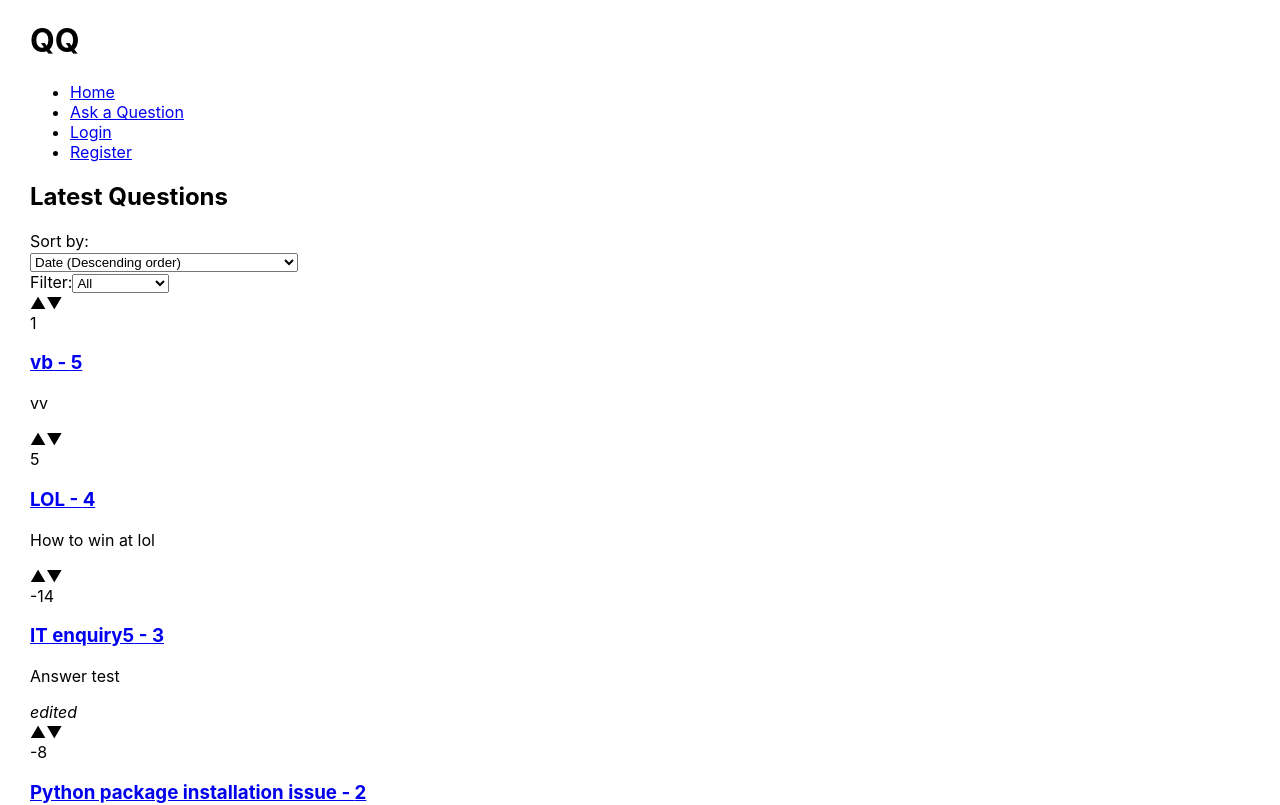
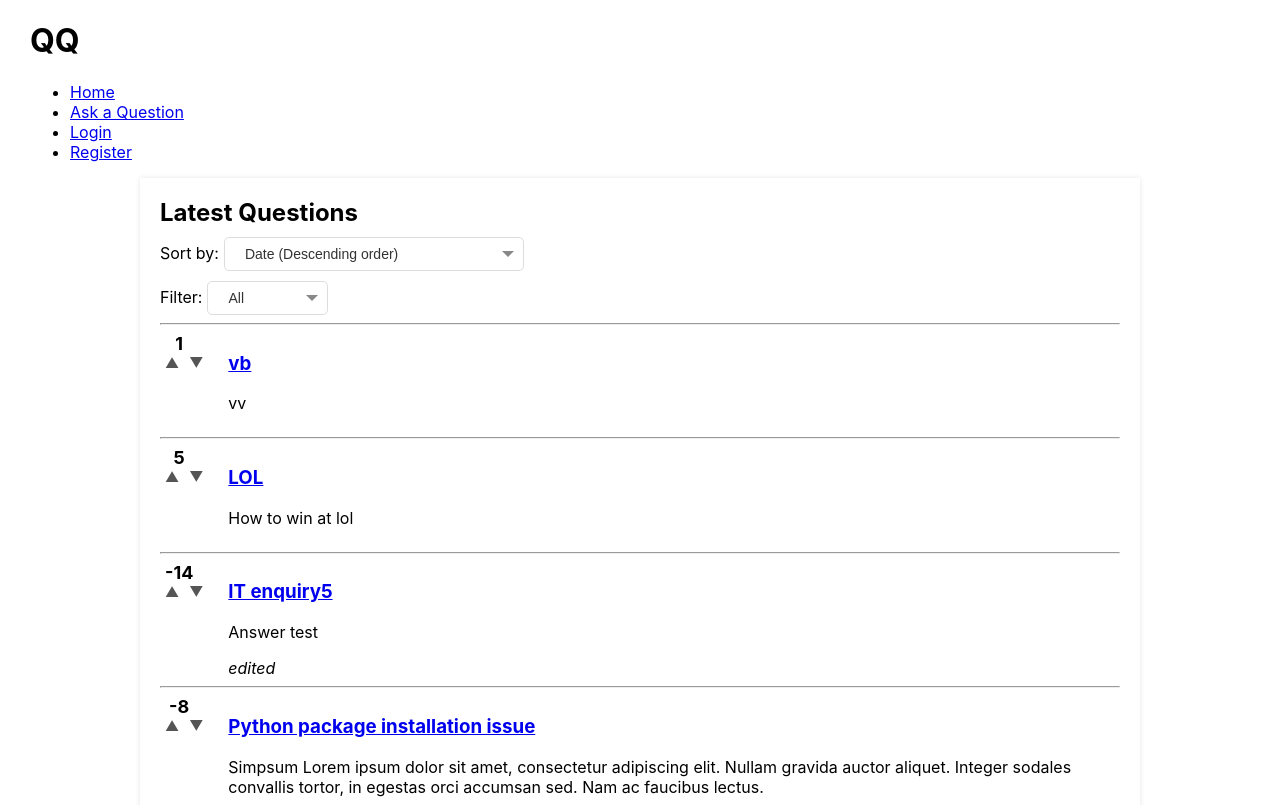
Before and after one commit to EvaldasZak/64-paskaita---Galutinis-atsiskaitymas, a React (Create React App) app: page / in a window 1280 px wide. Shown: the top 805 px of the page. Built offline with nearby package versions, Linux system fonts and the light colour scheme; data requests are answered from the project's data file.

Commit message:
styles added to questions

```diff
--- a/src/components/organisms/Sort.jsx
+++ b/src/components/organisms/Sort.jsx
@@ -1,4 +1,54 @@
 import React from "react";
+import styled from "styled-components";
+
+// Styled components
+const SortWrapper = styled.div`
+  margin-bottom: 10px;
+`;
+
+const Label = styled.label`
+  margin-right: 5px;
+`;
+
+const SelectWrapper = styled.div`
+  position: relative;
+  display: inline-block;
+`;
+
+const Select = styled.select`
+  appearance: none;
+  padding: 8px 20px;
+  border-radius: 5px;
+  border: 1px solid #ddd;
+  background-color: #fff;
+  color: #333;
+  font-size: 14px;
+  font-weight: 400;
+  cursor: pointer;
+
+  &:focus {
+    outline: none;
+    border-color: #007bff;
+    box-shadow: 0 0 5px rgba(0, 123, 255, 0.5);
+  }
+
+  &:hover {
+    background-color: #f9f9f9;
+  }
+`;
+
+const SelectArrow = styled.div`
+  position: absolute;
+  top: 50%;
+  right: 10px;
+  transform: translateY(-50%);
+  width: 0;
+  height: 0;
+  border-style: solid;
+  border-width: 6px 6px 0 6px;
+  border-color: #888 transparent transparent transparent;
+  pointer-events: none;
+`;
 
 const Sort = ({ setSortOrder }) => {
   const handleSortChange = (e) => {
@@ -7,10 +57,10 @@ const Sort = ({ setSortOrder }) => {
   };
 
   return (
-    <div id="question-sort">
-      <label htmlFor="sort-by">Sort by:</label>
-      <div className="select-wrapper">
-        <select name="sort-by" id="sort-by" onChange={handleSortChange}>
+    <SortWrapper>
+      <Label htmlFor="sort-by">Sort by:</Label>
+      <SelectWrapper>
+        <Select name="sort-by" id="sort-by" onChange={handleSortChange}>
           <option value="date-desc">Date (Descending order)</option>
           <option value="date-asc">Date (Ascending order)</option>
           <option value="answers-desc">
@@ -19,10 +69,10 @@ const Sort = ({ setSortOrder }) => {
           <option value="answers-asc">
             Number of responses (Ascending order)
           </option>
-        </select>
-        <div className="select-arrow"></div>
-      </div>
-    </div>
+        </Select>
+        <SelectArrow></SelectArrow>
+      </SelectWrapper>
+    </SortWrapper>
   );
 };
 
--- a/src/components/organisms/Vote.jsx
+++ b/src/components/organisms/Vote.jsx
@@ -1,5 +1,56 @@
 import React, { useContext } from "react";
 import QuestionsContext from "../../context/QuestionsContext";
+import styled from "styled-components";
+
+const VoteComponent = styled.div`
+  display: flex;
+  flex-direction: column;
+  align-items: center;
+  margin-right: 10px;
+`;
+
+const QuestionVote = styled.div`
+  display: flex;
+  align-items: center;
+  margin-bottom: 10px;
+  flex-direction: column;
+`;
+
+const VoteArrows = styled.div`
+  display: flex;
+`;
+
+const UpArrow = styled.span`
+  display: inline-block;
+  cursor: pointer;
+  padding: 2px 5px;
+  font-size: 14px;
+  line-height: 1;
+  color: #555555;
+
+  &:hover {
+    color: #ff9900;
+  }
+`;
+
+const DownArrow = styled.span`
+  display: inline-block;
+  cursor: pointer;
+  padding: 2px 5px;
+  font-size: 14px;
+  line-height: 1;
+  color: #555555;
+
+  &:hover {
+    color: #ff9900;
+  }
+`;
+
+const VoteCount = styled.span`
+  font-size: 18px;
+  font-weight: bold;
+  margin-right: 10px;
+`;
 
 const Vote = ({ type, id, rating, object }) => {
   const {
@@ -28,19 +79,15 @@ const Vote = ({ type, id, rating, object }) => {
     }
   };
   return (
-    <div className="vote-component">
-      <div className="question-vote">
-        <div className="vote-arrows">
-          <span className="up-arrow" onClick={handleUpvote}>
-            ▲
-          </span>
-          <span className="down-arrow" onClick={handleDownvote}>
-            ▼
-          </span>
-        </div>
-        <span className="vote-count">{rating}</span>
-      </div>
-    </div>
+    <VoteComponent>
+      <QuestionVote>
+        <VoteCount>{rating}</VoteCount>
+        <VoteArrows>
+          <UpArrow onClick={handleUpvote}>▲</UpArrow>
+          <DownArrow onClick={handleDownvote}>▼</DownArrow>
+        </VoteArrows>
+      </QuestionVote>
+    </VoteComponent>
   );
 };
 
--- a/src/components/pages/Home.jsx
+++ b/src/components/pages/Home.jsx
@@ -1,5 +1,6 @@
 import React, { useContext, useState } from "react";
 import { Link } from "react-router-dom";
+import styled from "styled-components";
 
 import QuestionsContext from "../../context/QuestionsContext";
 
@@ -7,6 +8,78 @@ import Vote from "../organisms/Vote";
 import Sort from "../organisms/Sort";
 
 import EditedTag from "../atoms/EditedTag";
+
+const Main = styled.main`
+  max-width: 1000px;
+  margin: 0 auto;
+  padding: 0;
+`;
+
+const Section = styled.section`
+  background-color: #fff;
+  padding: 20px;
+  box-shadow: 0 0 5px rgba(0, 0, 0, 0.1);
+`;
+
+const Question = styled.div`
+  display: flex;
+  flex-direction: "row";
+`;
+
+const H2 = styled.h2`
+  margin: 0 0 10px;
+`;
+
+const Label = styled.label`
+  margin-right: 5px;
+`;
+
+const Select = styled.select`
+  appearance: none;
+  padding: 8px 20px;
+  border-radius: 5px;
+  border: 1px solid #ddd;
+  background-color: #fff;
+  color: #333;
+  font-size: 14px;
+  font-weight: 400;
+  cursor: pointer;
+
+  &:focus {
+    outline: none;
+    border-color: #007bff;
+    box-shadow: 0 0 5px rgba(0, 123, 255, 0.5);
+  }
+
+  &:hover {
+    background-color: #f9f9f9;
+  }
+`;
+
+const SelectArrow = styled.div`
+  position: absolute;
+  top: 50%;
+  right: 10px;
+  transform: translateY(-50%);
+  width: 0;
+  height: 0;
+  border-style: solid;
+  border-width: 6px 6px 0 6px;
+  border-color: #888 transparent transparent transparent;
+  pointer-events: none;
+`;
+
+const VoteComponent = styled.div`
+  display: flex;
+  flex-direction: column;
+  align-items: center;
+  margin-right: 10px;
+`;
+
+const SelectWrapper = styled.div`
+  position: relative;
+  display: inline-block;
+`;
 
 const Home = () => {
   const { state } = useContext(QuestionsContext);
@@ -46,13 +119,15 @@ const Home = () => {
 
   return (
     <>
-      <main>
-        <section>
-          <h2>Latest Questions</h2>
+      <Main>
+        <Section>
+          <H2>Latest Questions</H2>
+          <div>
             <Sort setSortOrder={setSortOrder} />
             <div>
-            <label htmlFor="filter-select">Filter:</label>
-            <select
+              <Label htmlFor="filter-select">Filter:</Label>
+              <SelectWrapper>
+                <Select
                   id="filter-select"
                   value={filterOption}
                   onChange={(e) => setFilterOption(e.target.value)}
@@ -60,27 +135,35 @@ const Home = () => {
                   <option value="all">All</option>
                   <option value="answered">Answered</option>
                   <option value="unanswered">Unanswered</option>
-            </select>
+                </Select>
+                <SelectArrow></SelectArrow>
+              </SelectWrapper>
             </div>
             {filteredQuestions.map((question) => (
               <div key={question.id}>
+                <hr />
+                <Question>
+                  <VoteComponent>
                     <Vote
                       type="question"
                       rating={question.rating}
                       id={question.id}
                       object={question}
                     />
+                  </VoteComponent>
+                  <div>
                     <Link to={`/question/${question.id}`}>
-                <h3>
-                  {question.title} - {question.id}
-                </h3>
+                      <h3>{question.title}</h3>
                     </Link>
                     <p>{question.body}</p>
                     <EditedTag edited={question.edited} />
                   </div>
+                </Question>
+              </div>
             ))}
-        </section>
-      </main>
+          </div>
+        </Section>
+      </Main>
     </>
   );
 };
```
Lines whose indentation alone changed are shown as unchanged.
